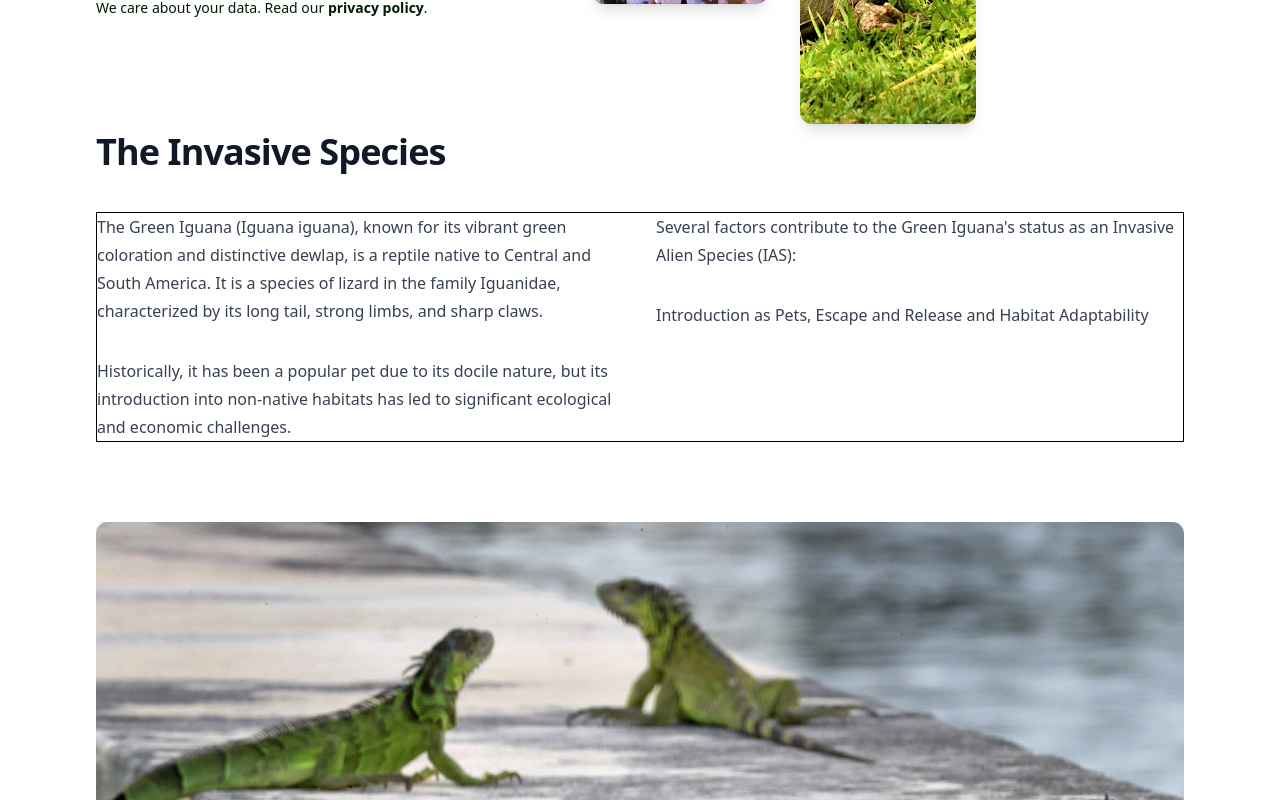
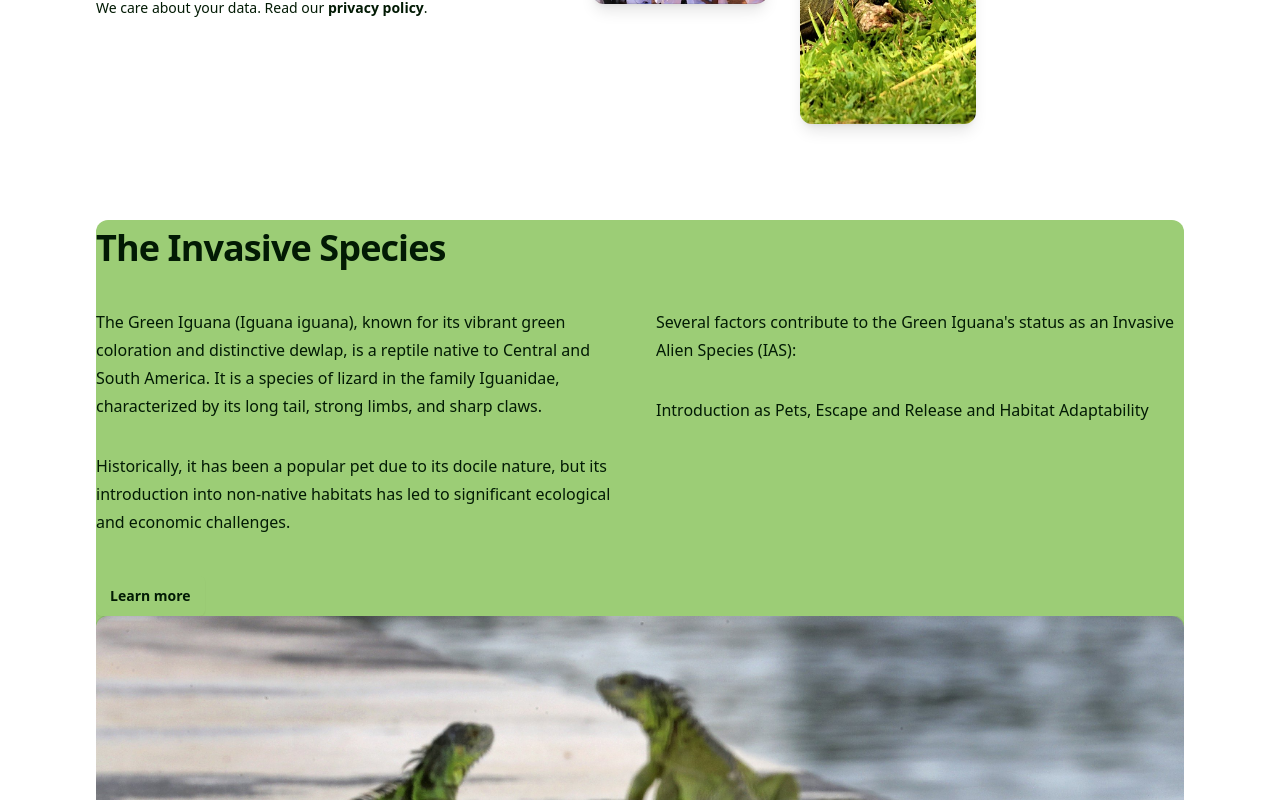
Before and after one commit to Ed-TheVisionMaker/green-ig-ias-network, a Next.js app: page / in a window 1280 px wide. Shown: the part 740-1540 px from the top of the page. Built offline with nearby package versions, Linux system fonts and the light colour scheme; a web font is replaced by a local one.

Commit message:
style: test style for invasive spp component

```diff
--- a/app/page.tsx
+++ b/app/page.tsx
@@ -18,8 +18,8 @@ export default function Home() {
                   the spread of green iguanas as an Invasive Alien Species
                 </p>
                 <div className='mt-10 flex items-center gap-x-6'>
+                </div>
                   <Waitlist />
-                </div>
               </div>
               <div className='mt-14 flex justify-end gap-8 sm:-mt-44 sm:justify-start sm:pl-20 lg:mt-0 lg:pl-0'>
                 <div className='ml-auto w-44 flex-none space-y-8 pt-32 sm:ml-0 sm:pt-80 lg:order-last lg:pt-36 xl:order-none xl:pt-80'>
--- a/components/InvasiveSpeciesHero/index.tsx
+++ b/components/InvasiveSpeciesHero/index.tsx
@@ -1,12 +1,12 @@
 export default function InvasiveSpeciesHero() {
   return (
-    <div className='bg-ginWhite'>
+    <div className='bg-pistachio rounded-xl mt-24'>
       <div className=''>
         <div className=''>
-          <h1 className='mt-2 text-4xl font-bold tracking-tight text-gray-900 sm:text-4xl'>
+          <h1 className='mt-2 text-4xl font-bold tracking-tight text-ginBlack sm:text-4xl'>
             The Invasive Species
           </h1>
-          <div className='mt-10 grid grid-cols-1 gap-8 text-base leading-7 text-gray-700 lg:grid-cols-2 border border-black'>
+          <div className='mt-10 grid grid-cols-1 gap-8 text-base leading-7 text-ginBlack lg:grid-cols-2 '>
             <div>
               <p>
                 The Green Iguana (Iguana iguana), known for its vibrant green
@@ -34,7 +34,7 @@ export default function InvasiveSpeciesHero() {
           <div className='mt-10 flex'>
             <a
               href='/invasive'
-              className='rounded-md bg-ginBlue px-3.5 py-2.5 text-sm font-semibold text-white shadow-sm hover:bg-indigo-500 focus-visible:outline focus-visible:outline-2 focus-visible:outline-offset-2 focus-visible:outline-indigo-600'
+              className='rounded-md bg-ginBlue px-3.5 py-2.5 text-sm font-semibold text-ginBlack shadow-sm hover:bg-indigo-500 focus-visible:outline focus-visible:outline-2 focus-visible:outline-offset-2 focus-visible:outline-indigo-600'
             >
               Learn more
             </a>
```
